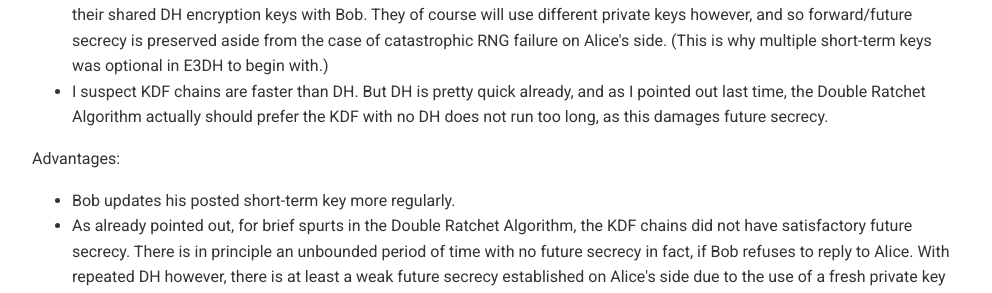
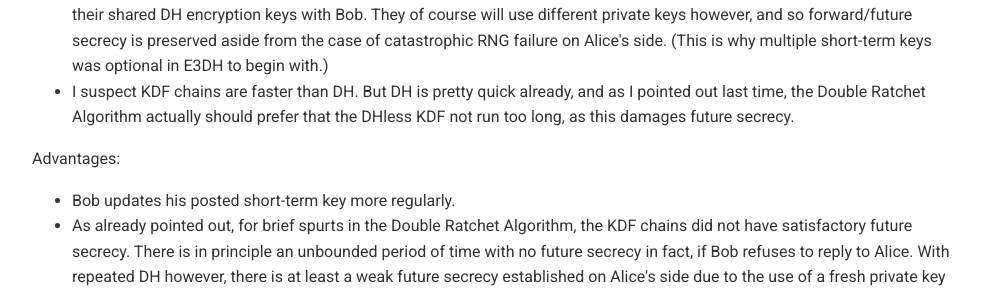
Before and after one commit to chatscrypt/chatscrypt.github.io, a Jekyll site: the page built from _posts/2020-01-21-the-chatscrypt-architecture-part-ii-repeated-diffie-hellman.html, in a window 1280 px wide. Shown: the part 1307-1600 px from the top of the page, without its empty margins (143-1135 px from the left). Built offline with Jekyll 4.4.1, drawn with Linux system fonts in a browser that asks for light colours; comment, search, counter and statistics services are not loaded.

Commit message:
Update 2020-01-21-the-chatscrypt-architecture-part-ii-repeated-diffie-hellman.html

```diff
--- a/_posts/2020-01-21-the-chatscrypt-architecture-part-ii-repeated-diffie-hellman.html
+++ b/_posts/2020-01-21-the-chatscrypt-architecture-part-ii-repeated-diffie-hellman.html
@@ -37,7 +37,7 @@ I am worried about this protocol because - to entirely put aside any humility -
 <ul>
 <li> Of course, at initialization, I only have one short-term key, as opposed to multiple for E3DH. This compromises security in the very mild sense that if multiple people initiate chats with Bob while he is offline, they will all use the same public keys to build their shared DH encryption keys with Bob. They of course will use different private keys however, and so forward/future secrecy is preserved aside from the case of catastrophic RNG failure on Alice's side. (This is why multiple short-term keys was optional in E3DH to begin with.)
 
-<li>I suspect KDF chains are faster than DH. But DH is pretty quick already, and as I pointed out last time, the Double Ratchet Algorithm actually should prefer the KDF with no DH does not run too long, as this damages future secrecy.
+<li>I suspect KDF chains are faster than DH. But DH is pretty quick already, and as I pointed out last time, the Double Ratchet Algorithm actually should prefer that the DHless KDF not run too long, as this damages future secrecy.
 </ul>
 
 
```
